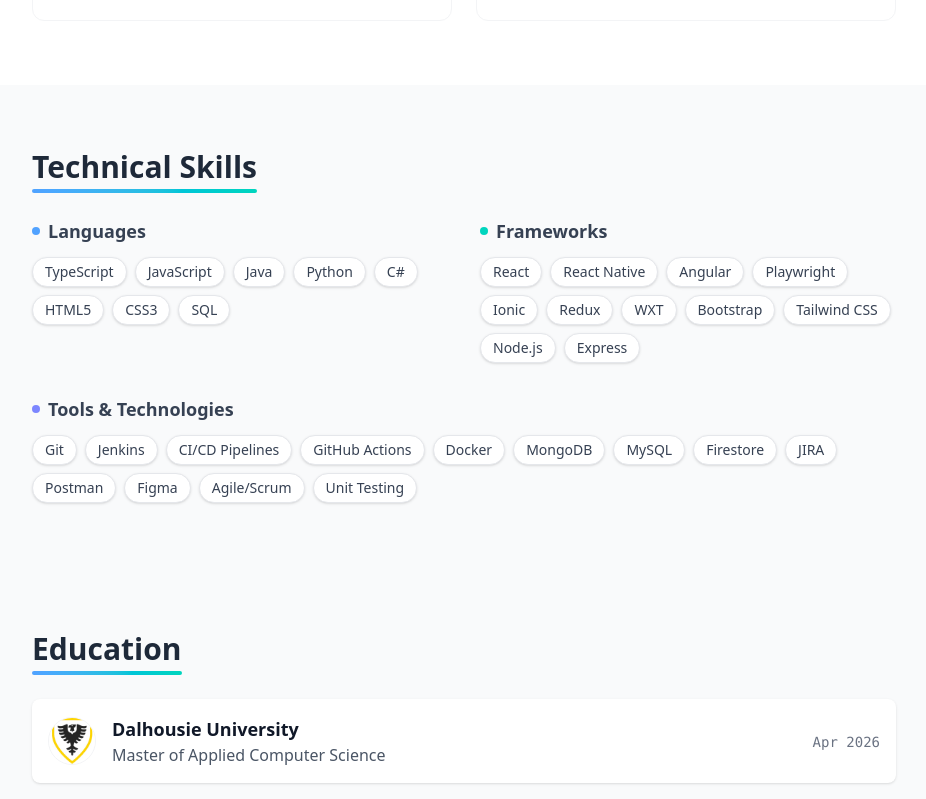
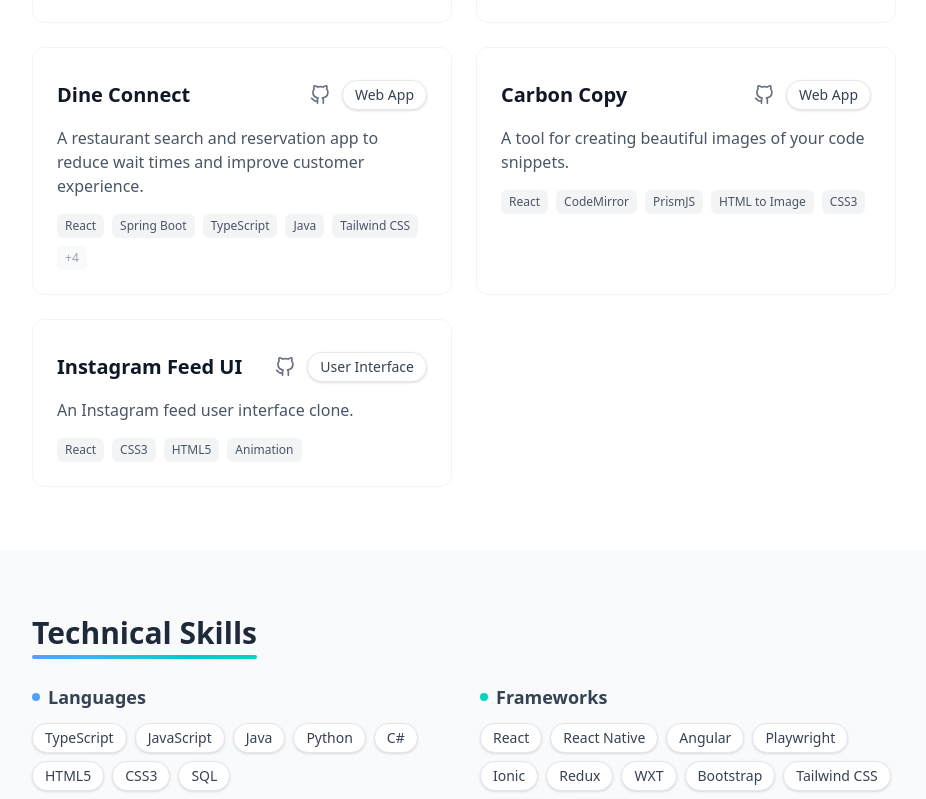
Before and after one commit to NeslynChellaiah/portfolio, a React (Vite) app: page / in a window 1280 px wide. Shown: the part 2040-2839 px from the top of the page, without its empty margins (176-1102 px from the left). Built offline with nearby package versions, Linux system fonts and the light colour scheme.

Commit message:
Logo (#4)
* logo fix

* feat: Implement project types, add 'Dine Connect' project, and update Dalhousie logo image format.

* feat: Display GitHub links on project cards and add two new projects to resume data.

```diff
--- a/src/components/Education.tsx
+++ b/src/components/Education.tsx
@@ -17,7 +17,7 @@ export const Education: React.FC<EducationProps> = ({ data }) => {
                                 <img
                                     src={edu.logo}
                                     alt={`${edu.institution} logo`}
-                                    className="w-12 h-12 rounded-full object-cover border border-gray-100"
+                                    className="w-12 h-12 object-cover border border-gray-100"
                                 />
                             ) : (
                                 <div className="w-12 h-12 bg-blue-100 text-blue-600 rounded-full flex items-center justify-center font-bold text-lg shrink-0">
--- a/src/components/Projects.tsx
+++ b/src/components/Projects.tsx
@@ -10,17 +10,38 @@ export const Projects: React.FC<ProjectsProps> = ({ data }) => {
     return (
         <Section title="Projects" id="projects">
             <div className="grid grid-cols-1 md:grid-cols-2 gap-6">
-                {data.map((project, index) => (
+                {data.map((project, index) => {
+                    const isInteractive = project.link && project.link !== project.github;
+                    return (
                         <div
                             key={index}
                             onClick={() => project.link && window.open(project.link, '_blank')}
                             className={`group relative bg-white border border-gray-100 p-6 rounded-xl hover:shadow-xl transition-all duration-300 hover:-translate-y-1 overflow-hidden ${project.link ? 'cursor-pointer' : ''}`}
                         >
                             <div className="absolute top-0 left-0 w-full h-1 bg-gradient-to-r from-blue-400 to-teal-400 transform scale-x-0 group-hover:scale-x-100 transition-transform duration-300 origin-left"></div>
-                        <div className="flex justify-between items-start mb-4 mt-2">
+                            <div className="flex justify-between items-center mb-4 mt-2">
                                 <h3 className="text-xl font-bold text-gray-900 group-hover:text-transparent group-hover:bg-clip-text group-hover:bg-gradient-to-r group-hover:from-blue-600 group-hover:to-teal-500 transition-colors">
                                     {project.name}
                                 </h3>
+                                <div className="flex items-center gap-3">
+                                    {project.github && (
+                                        <a
+                                            href={project.github}
+                                            target="_blank"
+                                            rel="noopener noreferrer"
+                                            className="text-gray-500 hover:text-gray-900 transition-colors"
+                                            title="View Code"
+                                            onClick={(e) => e.stopPropagation()}
+                                        >
+                                            <svg xmlns="http://www.w3.org/2000/svg" width="20" height="20" viewBox="0 0 24 24" fill="none" stroke="currentColor" strokeWidth="2" strokeLinecap="round" strokeLinejoin="round">
+                                                <path d="M9 19c-5 1.5-5-2.5-7-3m14 6v-3.87a3.37 3.37 0 0 0-.94-2.61c3.14-.35 6.44-1.54 6.44-7A5.44 5.44 0 0 0 20 4.77 5.07 5.07 0 0 0 19.91 1S18.73.65 16 2.48a13.38 13.38 0 0 0-7 0C6.27.65 5.09 1 5.09 1A5.07 5.07 0 0 0 5 4.77a5.44 5.44 0 0 0-1.5 3.78c0 5.42 3.3 6.61 6.44 7A3.37 3.37 0 0 0 9 18.13V22"></path>
+                                            </svg>
+                                        </a>
+                                    )}
+                                    <span className={`px-3 py-1 bg-white border border-gray-200 shadow-sm rounded-full text-sm text-gray-700 ${isInteractive ? 'hover:bg-gray-50 hover:border-gray-300 transition-colors' : ''}`}>
+                                        {project.type}
+                                    </span>
+                                </div>
                             </div>
 
                             <p className="text-gray-600 mb-4 line-clamp-3">
@@ -40,7 +61,8 @@ export const Projects: React.FC<ProjectsProps> = ({ data }) => {
                                 )}
                             </div>
                         </div>
-                ))}
+                    );
+                })}
             </div>
         </Section>
     );
--- a/src/data/resume.ts
+++ b/src/data/resume.ts
@@ -61,7 +61,7 @@ export const resumeData: Resume = {
             degree: "Master of Applied Computer Science",
             startDate: "",
             endDate: "Apr 2026",
-            logo: './logos/dal.jpeg'
+            logo: './logos/dal.jpg'
         },
         {
             institution: "Sathyabama Institute of Science and Technology",
@@ -78,7 +78,9 @@ export const resumeData: Resume = {
                 "A VS Code extension used to auto-generate documentation for functions, reducing manual effort."
             ],
             technologies: ["Node.js", "VSCE", "Gemini AI", "Rest API", "TypeScript", "Jasmine", "Karma"],
-            link: "https://marketplace.visualstudio.com/items?itemName=NeslynChellaiahPiousMariaJose.document-functions"
+            link: "https://marketplace.visualstudio.com/items?itemName=NeslynChellaiahPiousMariaJose.document-functions",
+            type: "Extension",
+            github: "https://github.com/NeslynChellaiah/document-functions"
         },
         {
             name: "Take Me There",
@@ -86,7 +88,39 @@ export const resumeData: Resume = {
                 "A cab-booking automation app to reduce multi-app ride search time."
             ],
             technologies: ["React Native", "Node.js", "Tailwind CSS", "Firestore", "MongoDB", "Figma", "Heroku"],
-            link: "https://github.com/NeslynChellaiah/Take-Me-There"
+            link: "https://github.com/NeslynChellaiah/Take-Me-There",
+            type: "Mobile App",
+            github: "https://github.com/NeslynChellaiah/Take-Me-There"
+        },
+        {
+            name: "Dine Connect",
+            description: [
+                "A restaurant search and reservation app to reduce wait times and improve customer experience."
+            ],
+            technologies: ["React", "Spring Boot", "TypeScript", "Java", "Tailwind CSS", "Firestore", "MongoDB", "Figma", "Heroku"],
+            link: "https://dineconnect.netlify.app/login",
+            type: "Web App",
+            github: "https://github.com/NeslynChellaiah/csci_5709_frontend"
+        },
+        {
+            name: "Carbon Copy",
+            description: [
+                "A tool for creating beautiful images of your code snippets."
+            ],
+            technologies: ["React", "CodeMirror", "PrismJS", "HTML to Image", "CSS3"],
+            link: "https://NeslynChellaiah.github.io/carbon-copy",
+            type: "Web App",
+            github: "https://github.com/NeslynChellaiah/carbon-copy"
+        },
+        {
+            name: "Instagram Feed UI",
+            description: [
+                "An Instagram feed user interface clone."
+            ],
+            technologies: ["React", "CSS3", "HTML5", "Animation"],
+            link: "https://neslynchellaiah.github.io/instaPostUi/",
+            type: "User Interface",
+            github: "https://github.com/NeslynChellaiah/instaPostUi"
         }
     ],
     skills: {
--- a/src/types/index.ts
+++ b/src/types/index.ts
@@ -30,6 +30,7 @@ export interface Project {
     link?: string;
     github?: string;
     logo?: string; // Placeholder
+    type: string;
 }
 
 export interface Resume {
```
Also changed, not shown: public/logos/dal.jpeg (deleted), public/logos/dal.jpg (added). Lines whose indentation alone changed are shown as unchanged.
